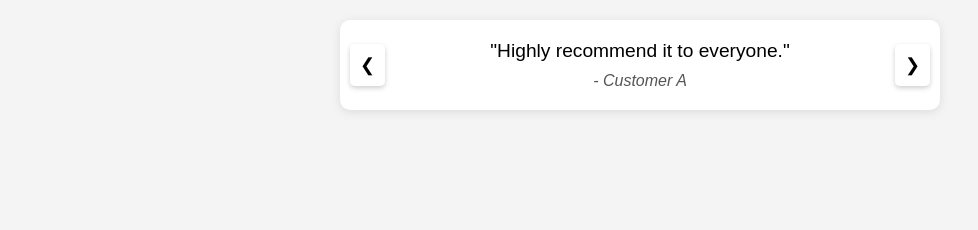
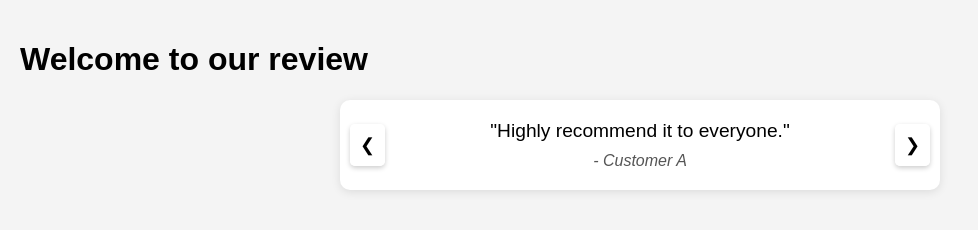
Before and after one commit to AbhishekChamp/slider-app, a plain HTML site: page index.html in a window 1280 px wide. Shown: the whole page, without its empty margins (0-978 px from the left). Drawn offline with Linux system fonts and the light colour scheme.

Commit message:
Added heading

```diff
--- a/index.html
+++ b/index.html
@@ -7,6 +7,7 @@
         <title>Review Slider</title>
     </head>
     <body>
+        <h1>Welcome to our review</h1>
         <div class="slider">
             <div class="slides">
                 <div class="slide active">
```
